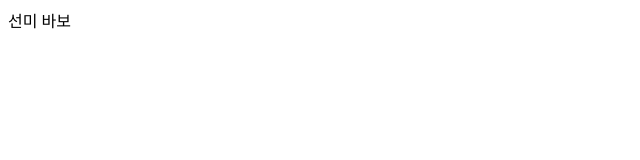
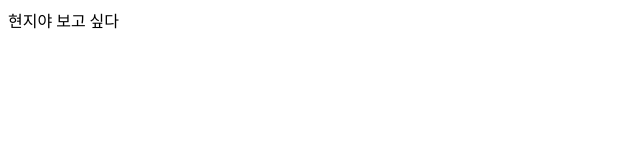
Before and after one commit to silverspoon318/new-village-replay, a plain HTML site: page index.html in a window 1280 px wide. Shown: the full height of the page, 0-640 px from the left. Drawn offline with Linux system fonts and the light colour scheme.

Commit message:
fix : 문구 수정

```diff
--- a/index.html
+++ b/index.html
@@ -2,9 +2,9 @@
 <html>
     <head>
         <meta charset="utf-8">
-        <title>안녕하세요</title>
+        <title>현지야 보고싶다.</title>
     </head>
     <body>
-        선미 바보
+        현지야 보고 싶다
     </body>
 </html>
```
